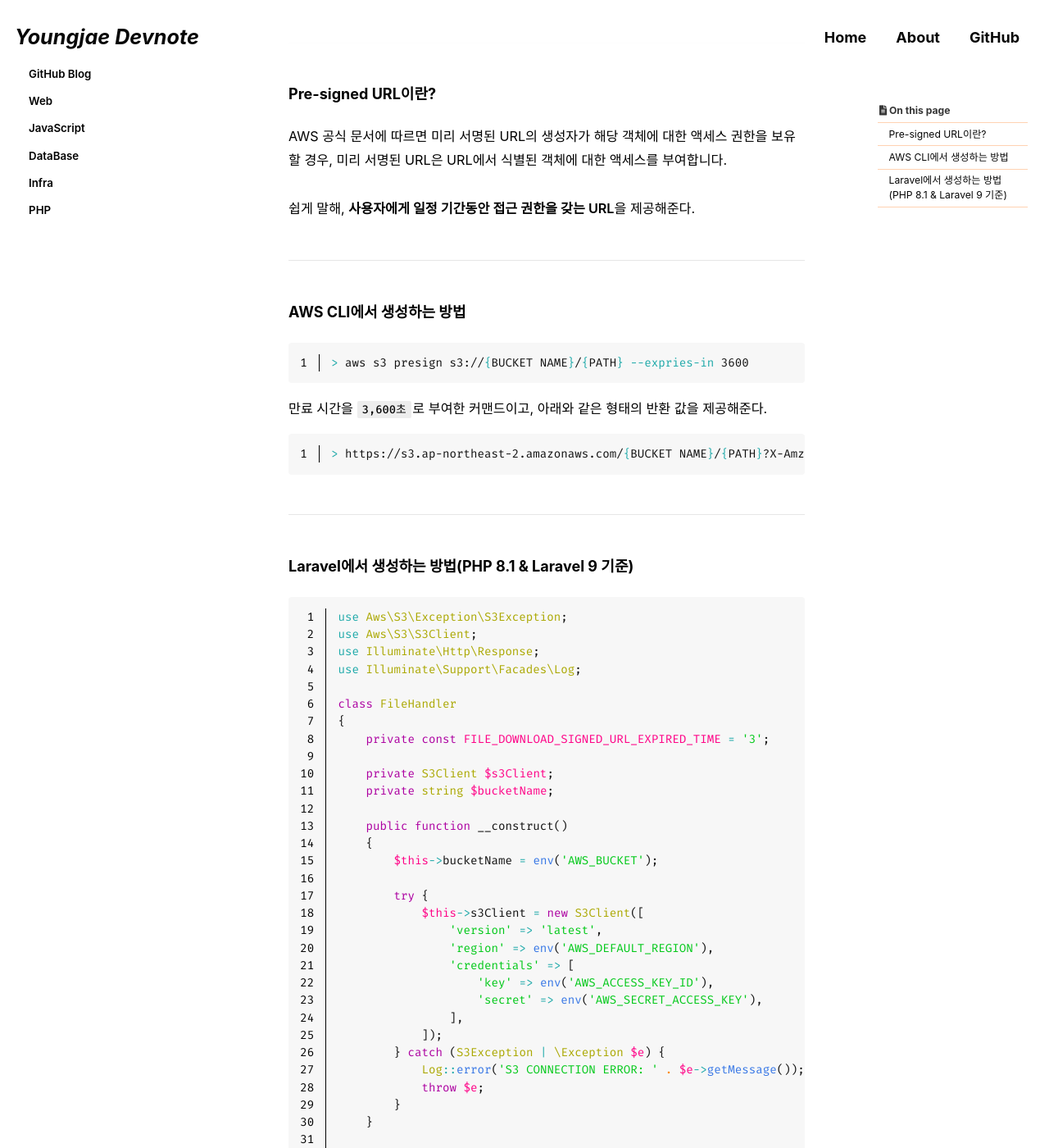
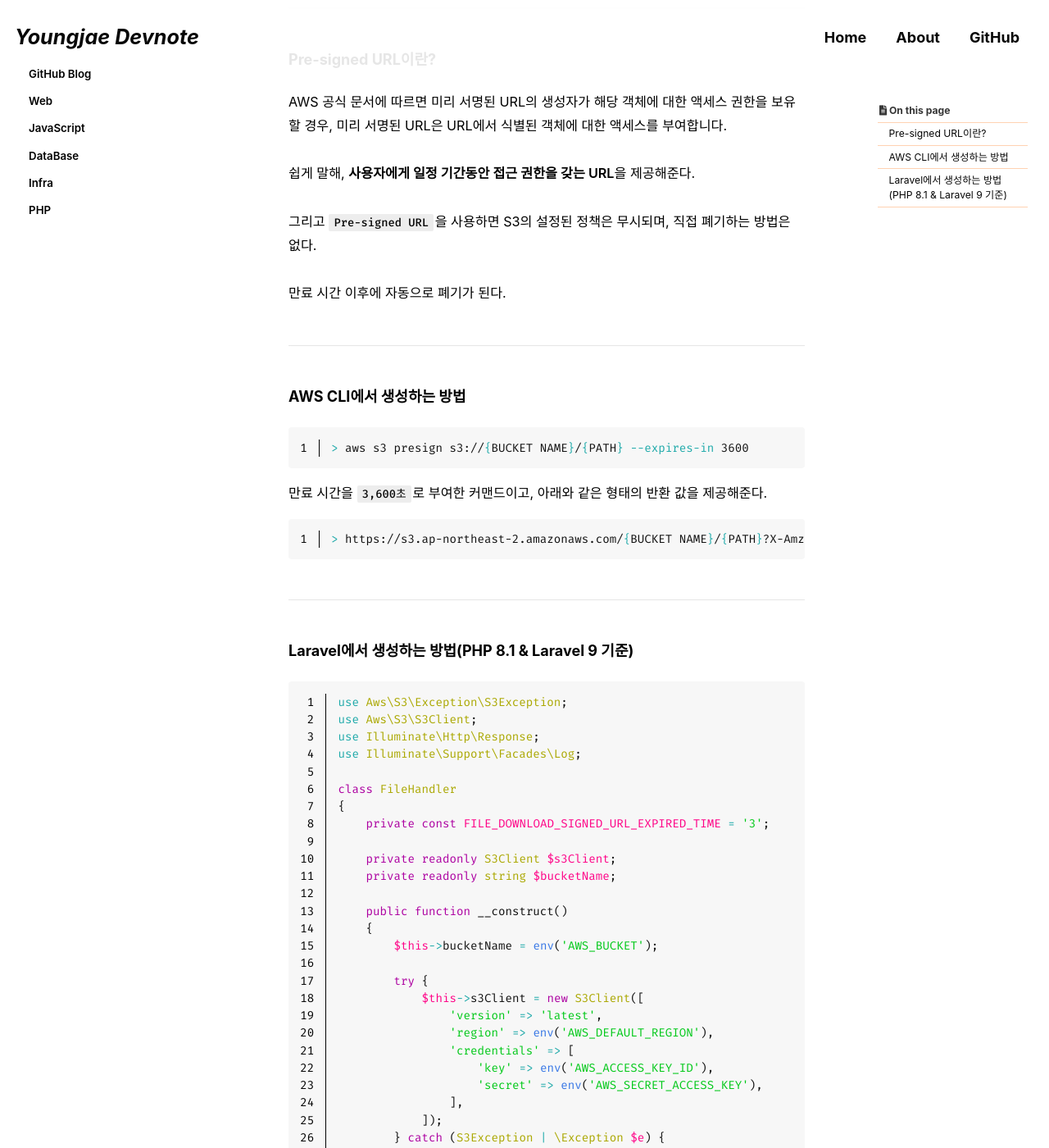
Before and after one commit to youngjae0401/develop_note, a Jekyll site: the page built from _posts/2023-07-18-s3-signed-url.md, in a window 1280 px wide and 1400 px high, scrolled down 453 px. Shown: the whole window at 82% size. Built offline with Jekyll 4.4.1, drawn with Linux system fonts in a browser that asks for light colours; cached includes are drawn as plain includes; some web fonts are replaced; comment, search, counter and statistics services are not loaded; some of the changed text lies outside the part shown.

Commit message:
post - [AWS] Laravel9에서 S3 Pre-signed URL 적용

````diff
--- a/_posts/2023-07-18-s3-signed-url.md
+++ b/_posts/2023-07-18-s3-signed-url.md
@@ -1,5 +1,5 @@
 ---
-title: "[AWS] S3 Pre-signed URL 사용하기 (with. Laravel)"
+title: "[AWS] Laravel9에서 S3 Pre-signed URL 적용"
 excerpt: "Laravel에서 AWS S3 Pre-signed URL을 적용해보자"
 
 categories:
@@ -26,13 +26,15 @@ last_modified_at: 2023-07-18
 
 #### Pre-signed URL이란?
 AWS 공식 문서에 따르면 미리 서명된 URL의 생성자가 해당 객체에 대한 액세스 권한을 보유할 경우, 미리 서명된 URL은 URL에서 식별된 객체에 대한 액세스를 부여합니다.<br><br>
-쉽게 말해, **사용자에게 일정 기간동안 접근 권한을 갖는 URL**을 제공해준다.
+쉽게 말해, **사용자에게 일정 기간동안 접근 권한을 갖는 URL**을 제공해준다.<br><br>
+그리고 `Pre-signed URL`을 사용하면 S3의 설정된 정책은 무시되며, 직접 폐기하는 방법은 없다.<br><br>
+만료 시간 이후에 자동으로 폐기가 된다.
 
 * * *
 
 #### AWS CLI에서 생성하는 방법
 ```bash
-> aws s3 presign s3://{BUCKET NAME}/{PATH} --expries-in 3600
+> aws s3 presign s3://{BUCKET NAME}/{PATH} --expires-in 3600
 ```
 만료 시간을 `3,600초`로 부여한 커맨드이고, 아래와 같은 형태의 반환 값을 제공해준다.
 ```bash
@@ -52,8 +54,8 @@ class FileHandler
 {
     private const FILE_DOWNLOAD_SIGNED_URL_EXPIRED_TIME = '3';
 
-    private S3Client $s3Client;
-    private string $bucketName;
+    private readonly S3Client $s3Client;
+    private readonly string $bucketName;
 
     public function __construct()
     {
@@ -130,8 +129,10 @@ class FileHandler
 }
 ```
 
-파일에 대한 경로를 전달 받아서 `Pre-signed URL`을 반환 받고 파일을 다운로드 받는 예제 코드이다.<br><br>
+파일에 대한 경로를 전달 받아서 `Pre-signed URL`을 반환 받고 파일을 다운로드 받는 예제 코드이다.<br>
 
-민감 정보 파일을 다루는 부분은 파일 다운로드하는 부분만 있기 때문에 만료 시간을 `1초`로만 설정했어도 된다.<br><br>
+`public & private` 용도의 버킷을 따로 사용한다면 버킷에 대한 분기 처리를 하면 된다.<br>
+
+그리고 민감 정보 파일을 다루는 부분은 파일 다운로드하는 부분만 있기 때문에 만료 시간을 `1초`로만 설정했어도 된다.<br>
 
 다만, 네트워크 통신 시간을 감안하여 `3초`로 설정했다.
````
Also changed, not shown: other parts of _posts/2023-07-18-s3-signed-url.md (+2 -5 lines).
